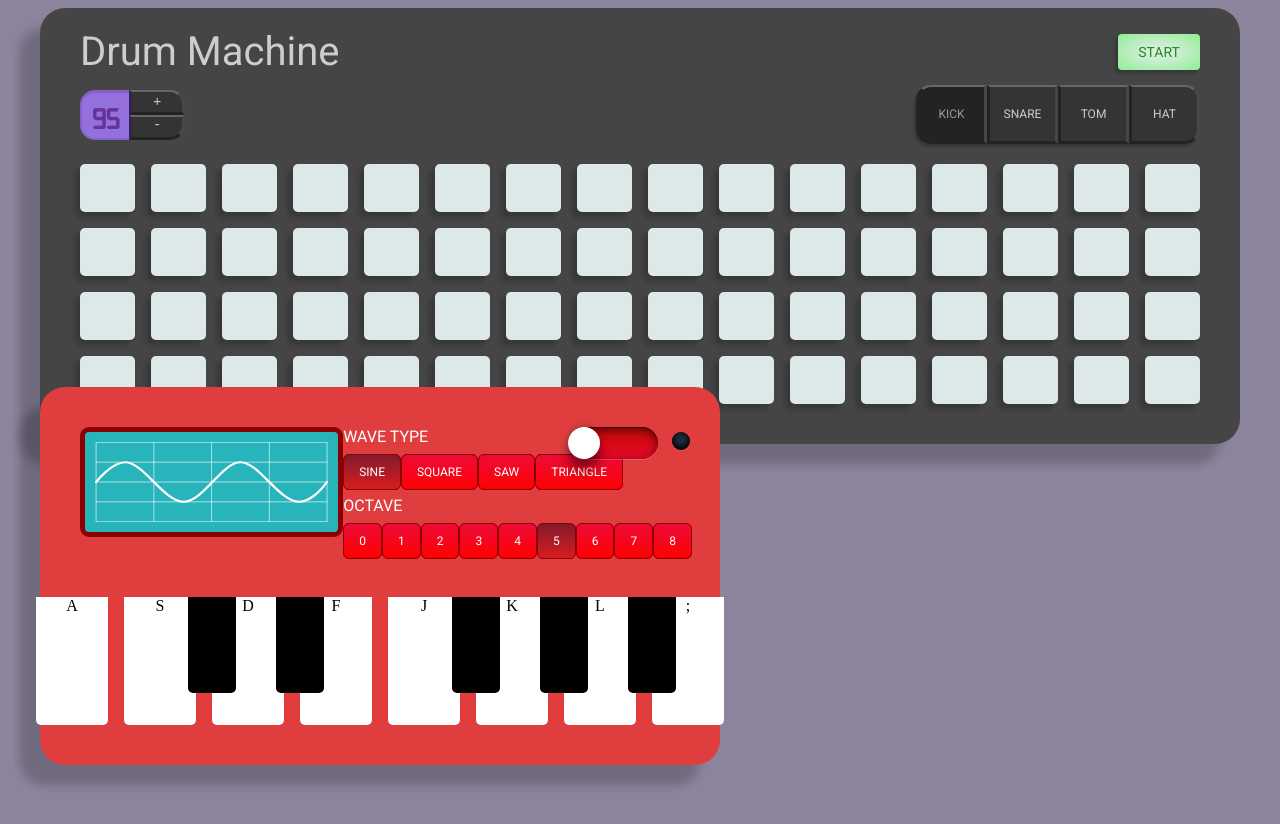
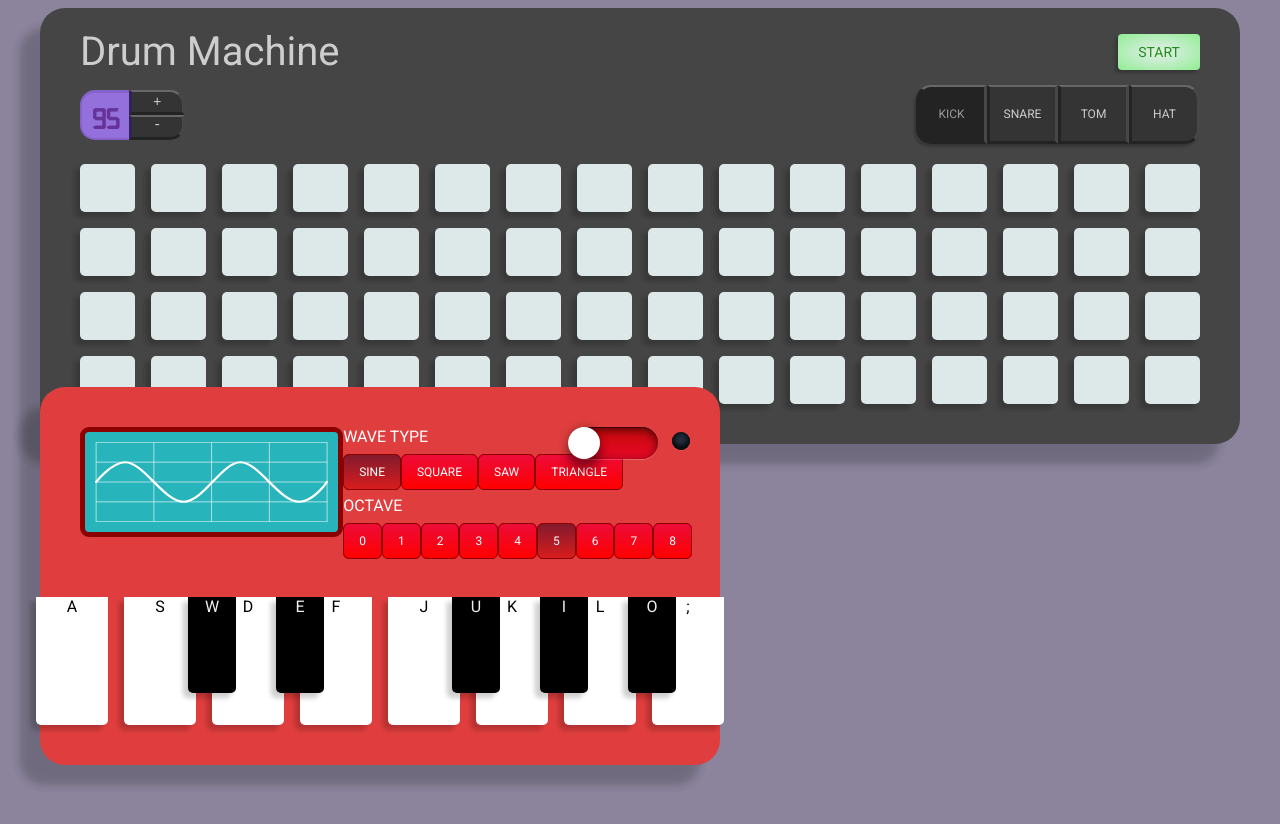
Before and after one commit to 32gits/angular-music, an Angular app: page / in a window 1280 px wide. Shown: the top 824 px of the page. Built offline with nearby package versions, Linux system fonts and the light colour scheme.

Commit message:
More Styling Cleanup
* Added shadow to synth keys
* Fixed key indicator fonts

```diff
--- a/src/app/synth-module/synth-module.component.css
+++ b/src/app/synth-module/synth-module.component.css
@@ -52,11 +52,15 @@
     grid-gap: 1rem;
 }
 .white-key {
+    font-family: Roboto, "Roboto", sans-serif;
     background-color: #fff;
     height: 8rem;
     text-align: center;
     border-radius: 0 0 5px 5px;
+    -webkit-box-shadow: -5px 5px 5px rgba(0,0,0,0.10), -5px 5px 5px rgba(0,0,0,0.1);
+    box-shadow: -5px 5px 5px rgba(0,0,0,0.10), -5px 5px 5px rgba(0,0,0,0.1);
 }
+
 .justify-right {
     justify-content: flex-end;
 }
@@ -71,10 +75,14 @@
     left: 11.75rem;
 }
 .black-key {
+    font-family: Roboto, "Roboto", sans-serif;
     background-color: #000;
+    color: #efefef;
     height: 6rem;
     text-align: center;
     border-radius: 0 0 5px 5px;
+    -webkit-box-shadow: -5px 5px 5px rgba(0,0,0,0.10), -5px 5px 5px rgba(0,0,0,0.1);
+    box-shadow: -5px 5px 5px rgba(0,0,0,0.10), -5px 5px 5px rgba(0,0,0,0.1);
 }
 .key-area {
     margin-top: 2rem;
```
